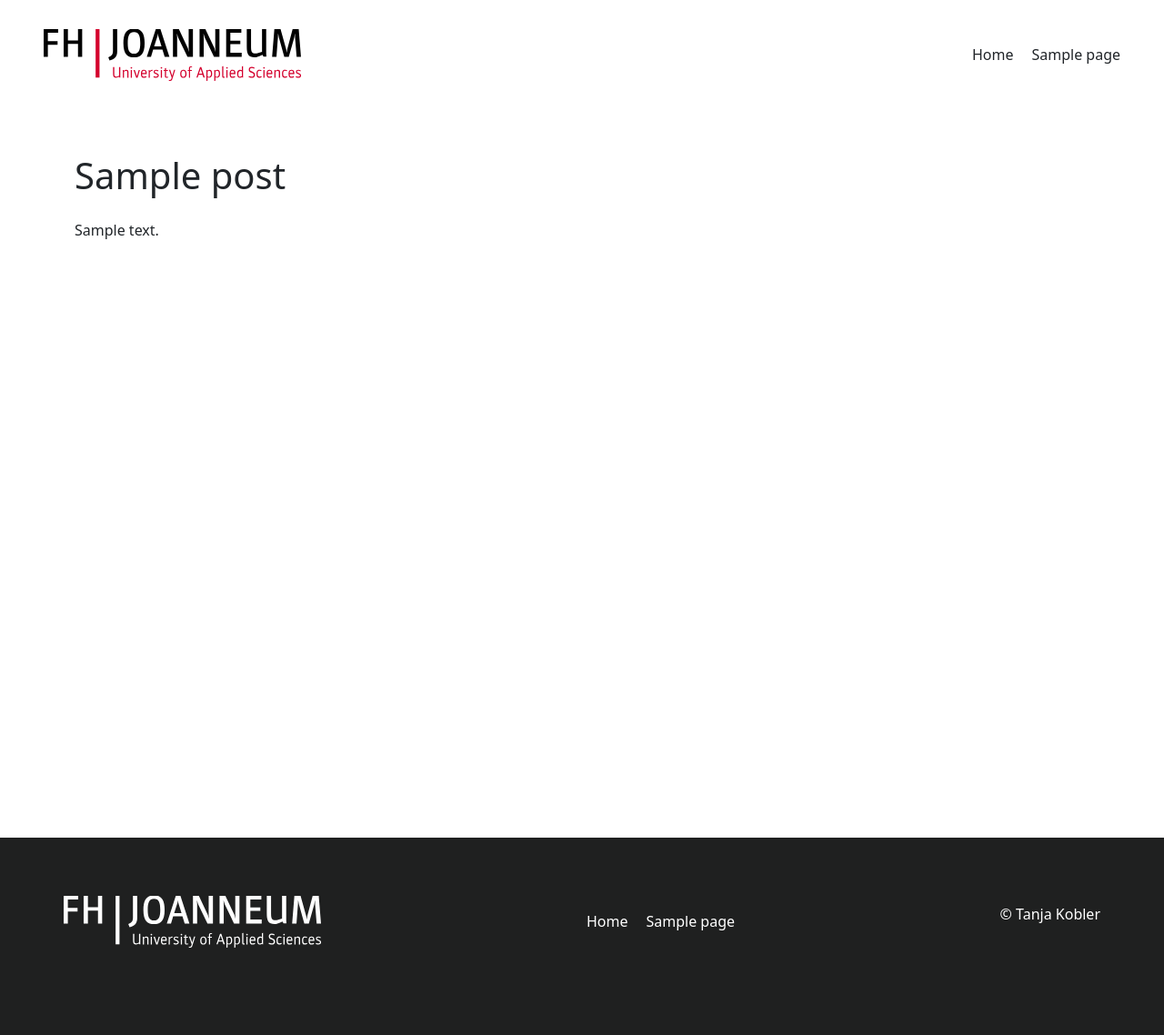
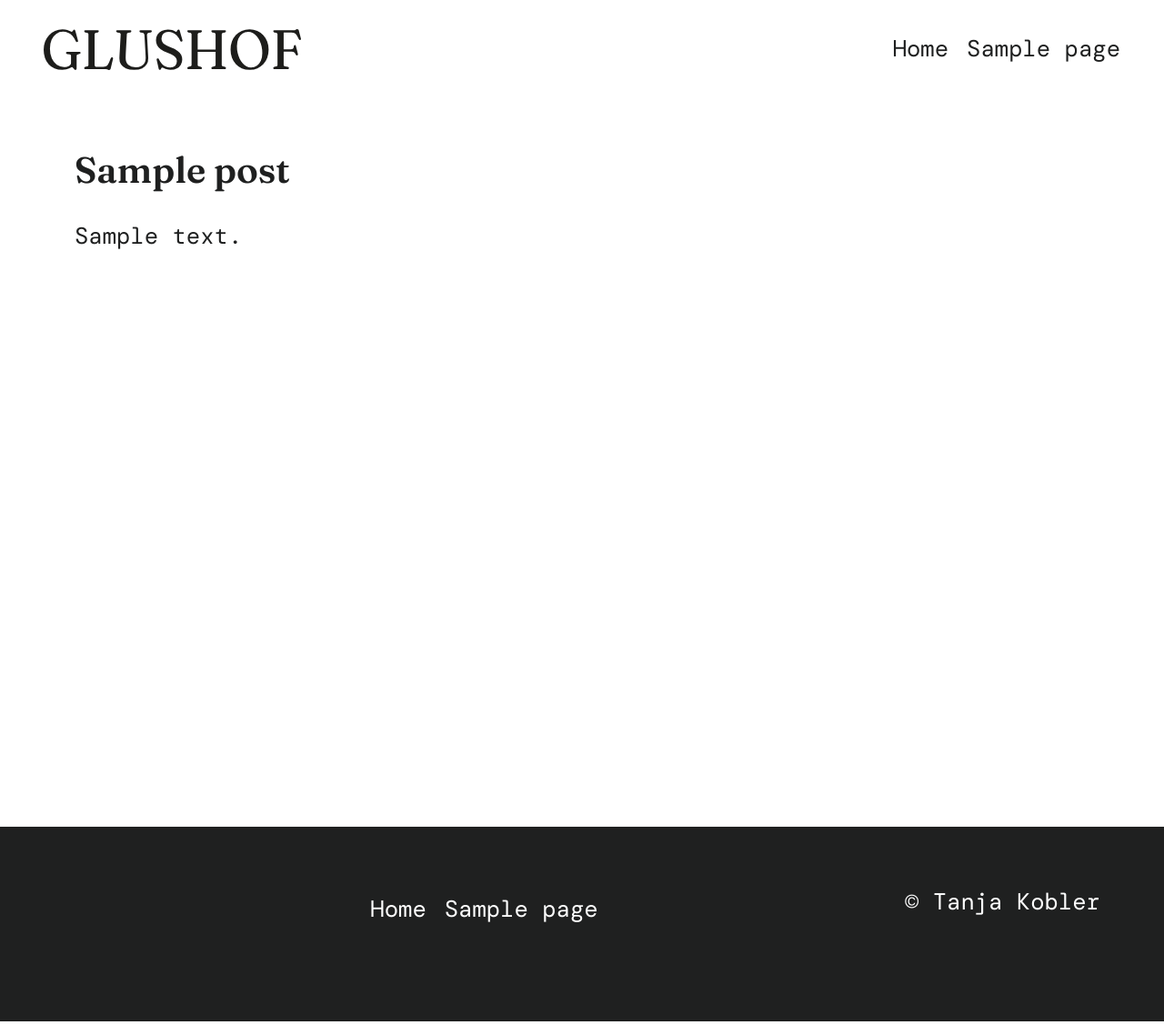
Before and after one commit to failed-export/themes, a WordPress theme: template projecttheme/page.php in a window 1280 px wide. Shown: the whole page at 91% size. Run offline with PHP 8.4 and a stand-in for WordPress, Linux system fonts and the light colour scheme; the site name, menu and one post (Sample post) are stand-ins, and other content is empty.

Commit message:
Setting up basics

```diff
--- a/projecttheme/assets/css/constants.css
+++ b/projecttheme/assets/css/constants.css
@@ -7,4 +7,8 @@
   --theme-color-primary: blue;
   --theme-color-secondary: #1f2020;
   --theme-transition: all 0.3s ease-in-out;
+
+  --theme-font-body: "DM MONO", Arial, sans-serif;
+  --theme-font-heading: "Fraunces", Arial, sans-serif;
+
 }
--- a/projecttheme/assets/css/typography.css
+++ b/projecttheme/assets/css/typography.css
@@ -31,3 +31,45 @@ a:active {
   line-height: 1.5;
   margin-bottom: 2rem;
 }
+
+@font-face {
+  font-display: swap;
+  font-family: "DM MONO";
+  font-style: regular;
+  font-weight: 400;
+  src: url('../fonts/dm-mono-v16-latin-regular.woff2') format('woff2');
+}
+
+@font-face {
+  font-display: swap;
+  font-family: "Fraunces";
+  font-style: regular;
+  font-weight: 400;
+  src: url('../fonts/fraunces-v38-latin-regular.woff2') format('woff2');
+}
+
+@font-face {
+  font-display: swap;
+  font-family: "Fraunces";
+  font-style: bold;
+  font-weight: 400;
+  src: url('../fonts/fraunces-v38-latin-600.woff2') format('woff2');
+}
+
+body {
+  font-family: var(--theme-font-body);
+  font-size: 1.6rem;
+  line-height: 1.5;
+  color: var(--theme-color-secondary);
+}
+
+h1,
+h2,
+h3,
+h4,
+h5,
+h6 {
+  font-family: var(--theme-font-heading);
+  font-weight: 600;
+  line-height: var(--theme-line-height-heading);
+}
```
Also changed, not shown: projecttheme/assets/fonts/dm-mono-v16-latin-regular.woff2 (added), projecttheme/assets/fonts/fraunces-v38-latin-600.woff2 (added), projecttheme/assets/fonts/fraunces-v38-latin-regular.woff2 (added), projecttheme/assets/images/logo.svg.
